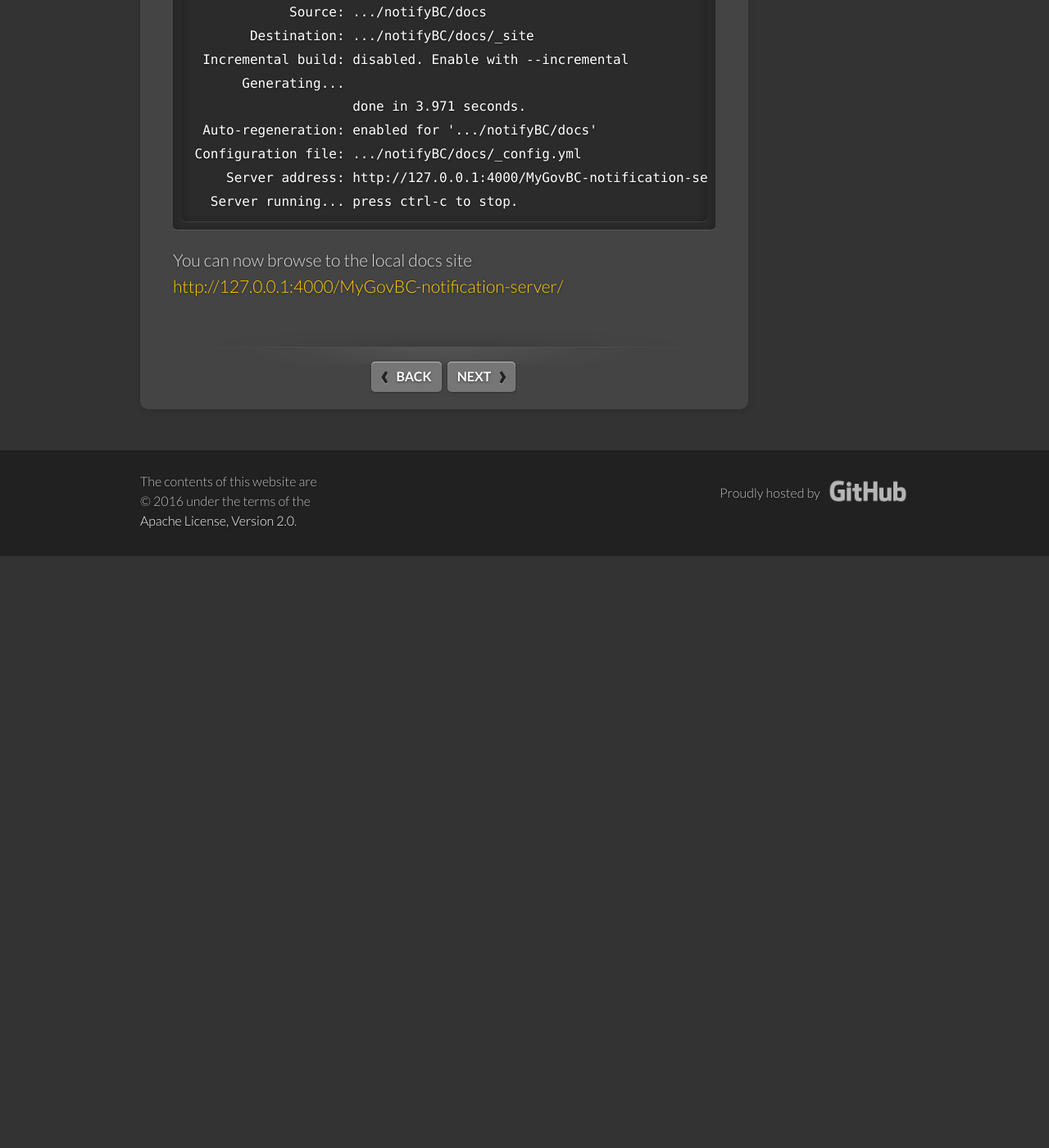
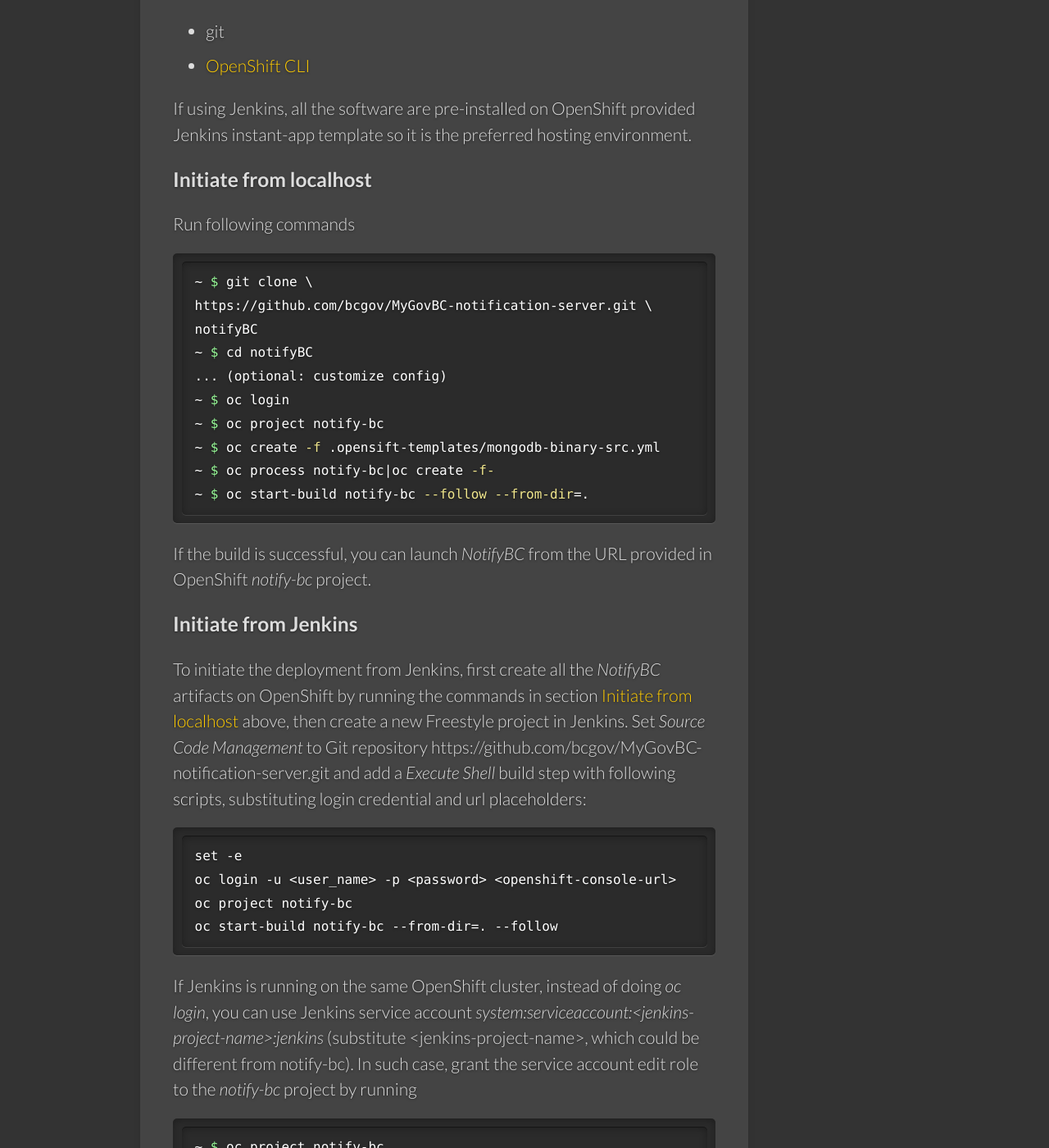
Before and after one commit to bcgov/MyGovBC-notification-server, a Jekyll site: the page built from docs/_docs/installation.md, in a window 1280 px wide and 1400 px high, scrolled down 3627 px. Shown: the whole window at 82% size. Built offline with Jekyll 4.4.1, drawn with Linux system fonts in a browser that asks for light colours; before the commit the page ends 4305 px from its top, so only the background shows below that; some of the changed text lies outside the part shown.

Commit message:
documented os deployment

````diff
--- a/docs/_config.yml
+++ b/docs/_config.yml
@@ -13,9 +13,6 @@
 baseurl: "/MyGovBC-notification-server"
 url: "https://bcgov.github.io"
 
-twitter:
-  username: jekyllrb
-
 logo: img/logo-2x.png
 
 gems:
--- a/docs/_docs/installation.md
+++ b/docs/_docs/installation.md
@@ -71,7 +71,58 @@
 If successful, similar output is displayed as in source code installation.
 
 ## Deploy to OpenShift
-tbd
+*NotifyBC* supports deployment to OpenShift Origin version 1.3 or later, and other compatible platforms such as OpenShift Container Platform. An [OpenShift instant app template](https://github.com/bcgov/MyGovBC-notification-server/blob/master/.opensift-templates/mongodb-binary-src.yml) has been created to facilitate deployment. This template adopts [source-to-image strategy](https://docs.openshift.org/latest/dev_guide/builds.html#using-secrets-s2i-strategy) with [binary source](https://docs.openshift.org/latest/dev_guide/builds.html#binary-source) input and supports [incremental builds](https://docs.openshift.org/latest/dev_guide/builds.html#incremental-builds). The advantages of this deployment methods are
+
+  * flexible to allow instance specific configurations or other customizations
+  * reduced build time
+  * allow using Jenkins for CI
+
+To deploy to OpenShift, you need to have access to an OpenShift project with minimum edit role . The deployment commands below assumes the project name is *notify-bc*.
+
+The deployment can be initiated from localhost or from CI service such as Jenkins. Regardless, at the initiator's side following software needs to be installed:
+
+  * git
+  * [OpenShift CLI](https://docs.openshift.org/latest/cli_reference/index.html)
+
+If using Jenkins, all the software are pre-installed on OpenShift provided Jenkins instant-app template so it is the preferred hosting environment.
+
+### Initiate from localhost
+Run following commands
+
+```sh
+~ $ git clone \
+https://github.com/bcgov/MyGovBC-notification-server.git \
+notifyBC
+~ $ cd notifyBC
+... (optional: customize config)
+~ $ oc login
+~ $ oc project notify-bc
+~ $ oc create -f .opensift-templates/mongodb-binary-src.yml
+~ $ oc process notify-bc|oc create -f-
+~ $ oc start-build notify-bc --follow --from-dir=.
+```
+
+If the build is successful, you can launch *NotifyBC* from the URL provided in OpenShift *notify-bc* project.
+
+### Initiate from Jenkins
+
+To initiate the deployment from Jenkins, first create all the *NotifyBC* artifacts on OpenShift by running the commands in section [Initiate from localhost](#initiate-from-localhost) above, then create a new Freestyle project in Jenkins. Set *Source Code Management* to Git repository https://github.com/bcgov/MyGovBC-notification-server.git and add a *Execute Shell* build step with following scripts, substituting login credential and url placeholders:
+
+```
+set -e
+oc login -u <user_name> -p <password> <openshift-console-url>
+oc project notify-bc
+oc start-build notify-bc --from-dir=. --follow
+```
+
+If Jenkins is running on the same OpenShift cluster, instead of doing *oc login*, you can use Jenkins service account *system:serviceaccount:\<jenkins-project-name\>:jenkins* (substitute \<jenkins-project-name\>, which could be different from notify-bc). In such case, grant the service account edit role to the *notify-bc* project by running
+
+```sh
+~ $ oc project notify-bc
+~ $ oc policy add-role-to-user view \
+system:serviceaccount:\<jenkins-project-name\>:jenkins
+```
+
 
 ## Install Docs Website (Optional)
 If you want to contribute to *NotifyBC* docs beyond simple fix ups, you can install [Jekyll](https://jekyllrb.com/) through Ruby bundler and render this web site locally:
````
Also changed, not shown: docs/favicon.ico (added).
